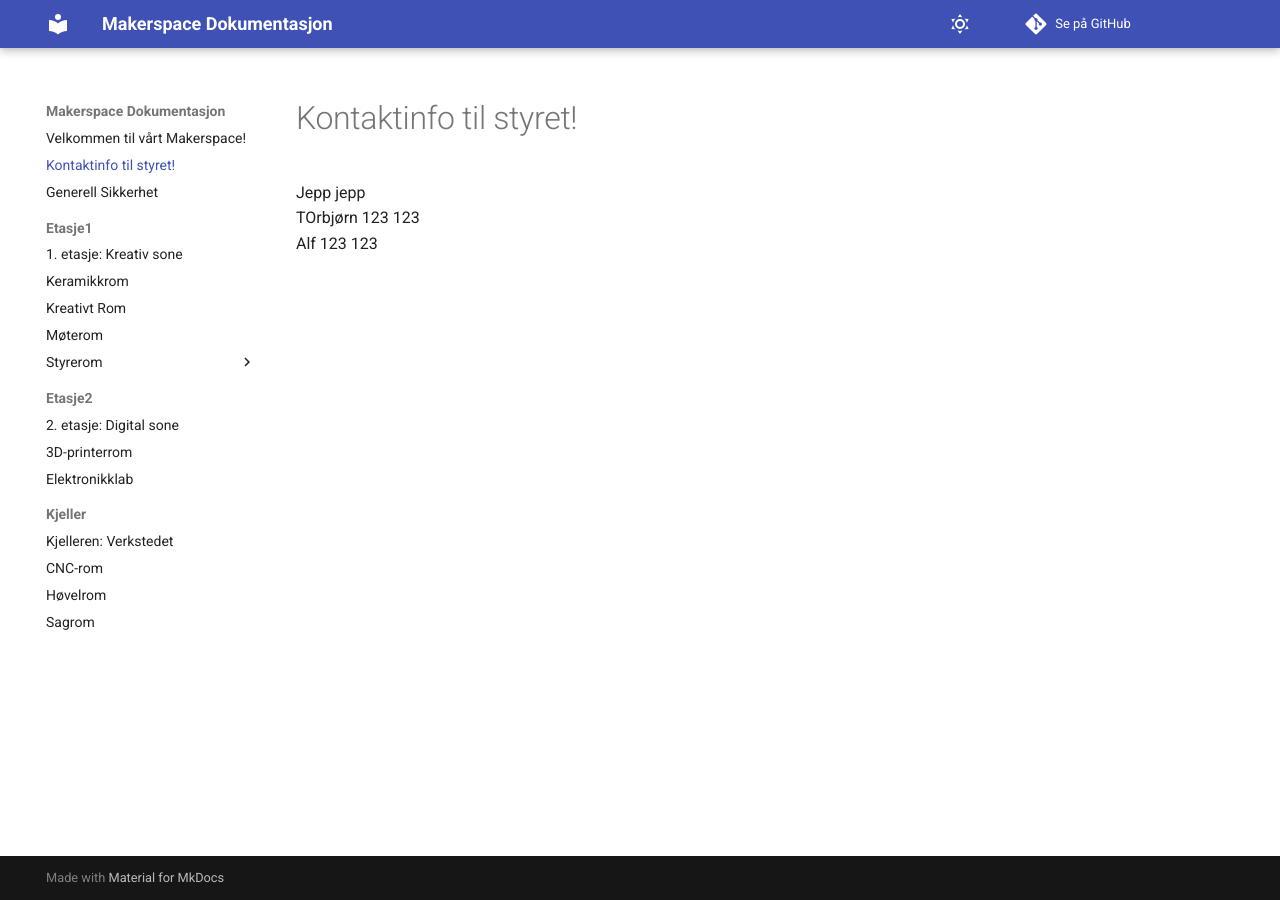
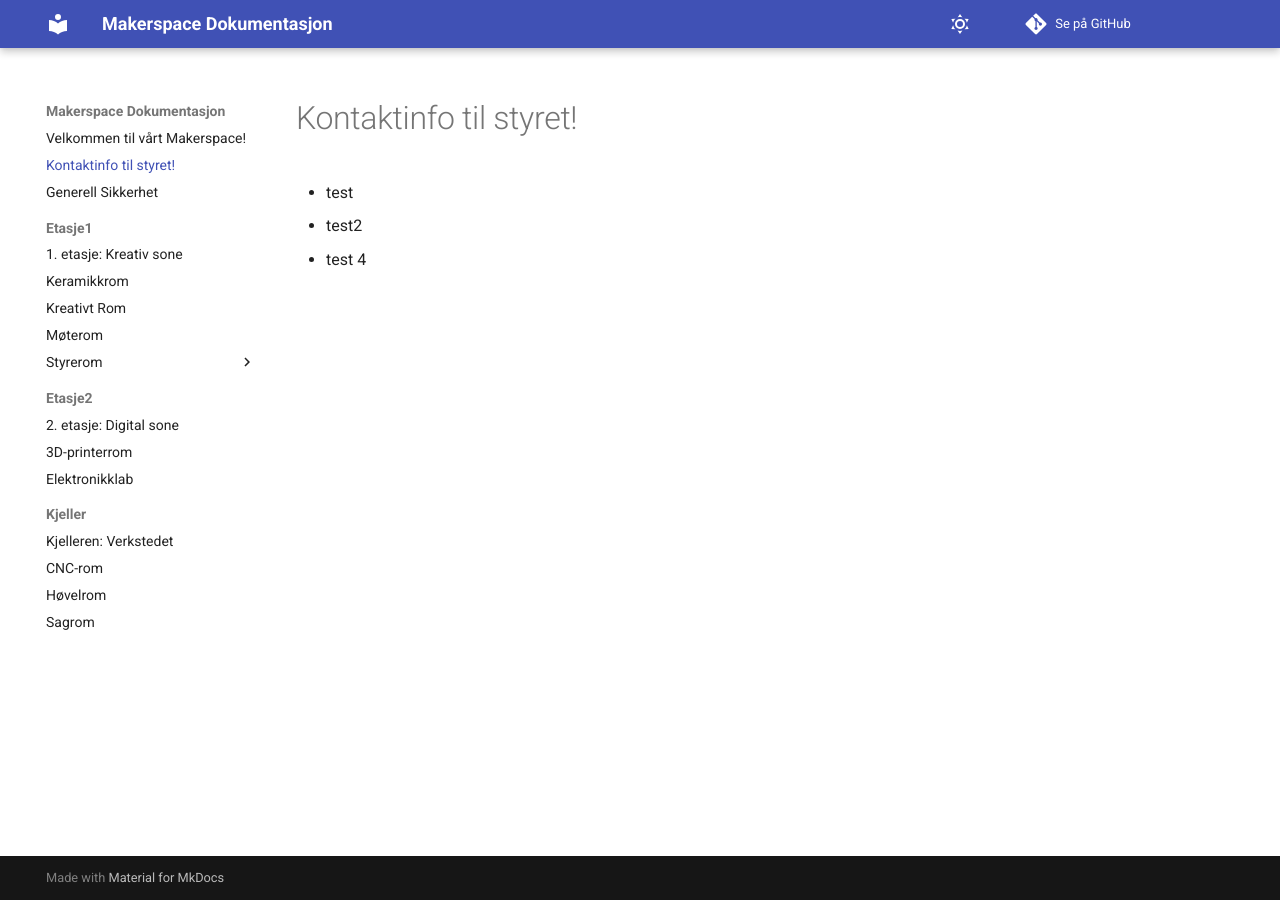
Before and after one commit to tourbino/mkdocs-test, an MkDocs documentation site: the page built from docs/kontaktinfo.md, in a window 1280 px wide. Built offline with MkDocs 1.6.1 and Material for MkDocs 9.7.7, drawn with Linux system fonts in a browser that asks for light colours; comment, search, counter and statistics services are not loaded.

Commit message:
Update kontaktinfo.md

```diff
--- a/docs/kontaktinfo.md
+++ b/docs/kontaktinfo.md
@@ -1,4 +1,4 @@
 # Kontaktinfo til styret!
-Jepp jepp
-TOrbjørn  123 123
-Alf 123 123
+- test
+- test2
+- test 4
```
